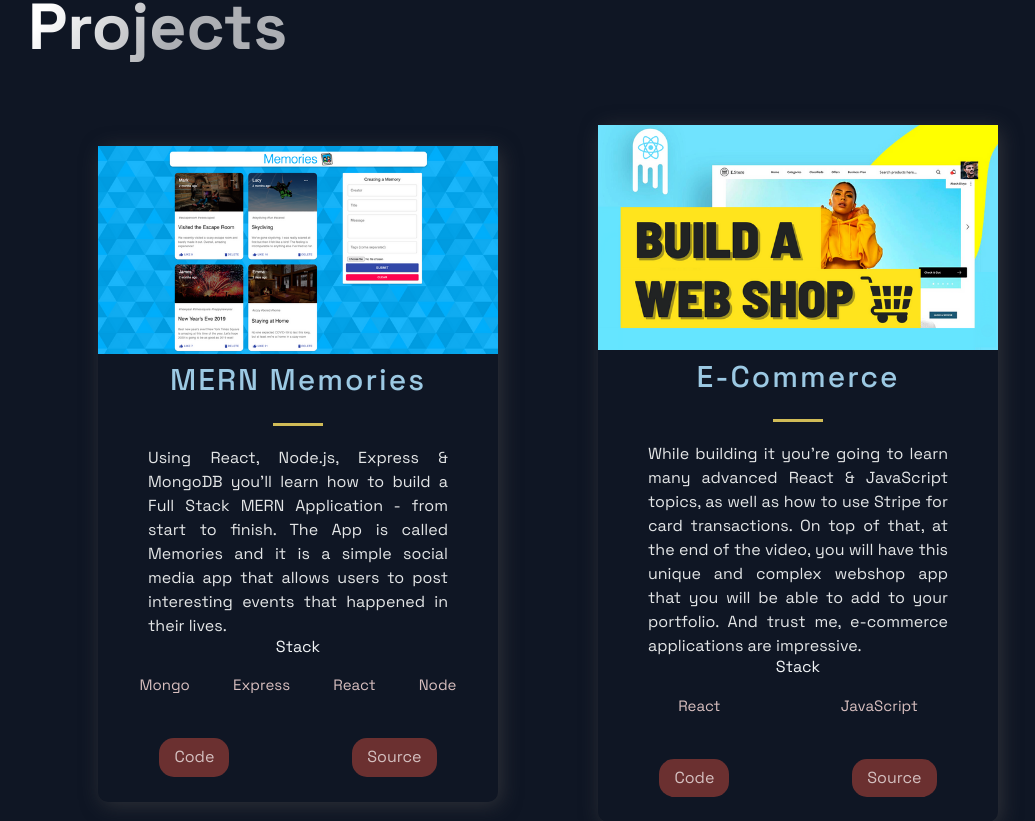
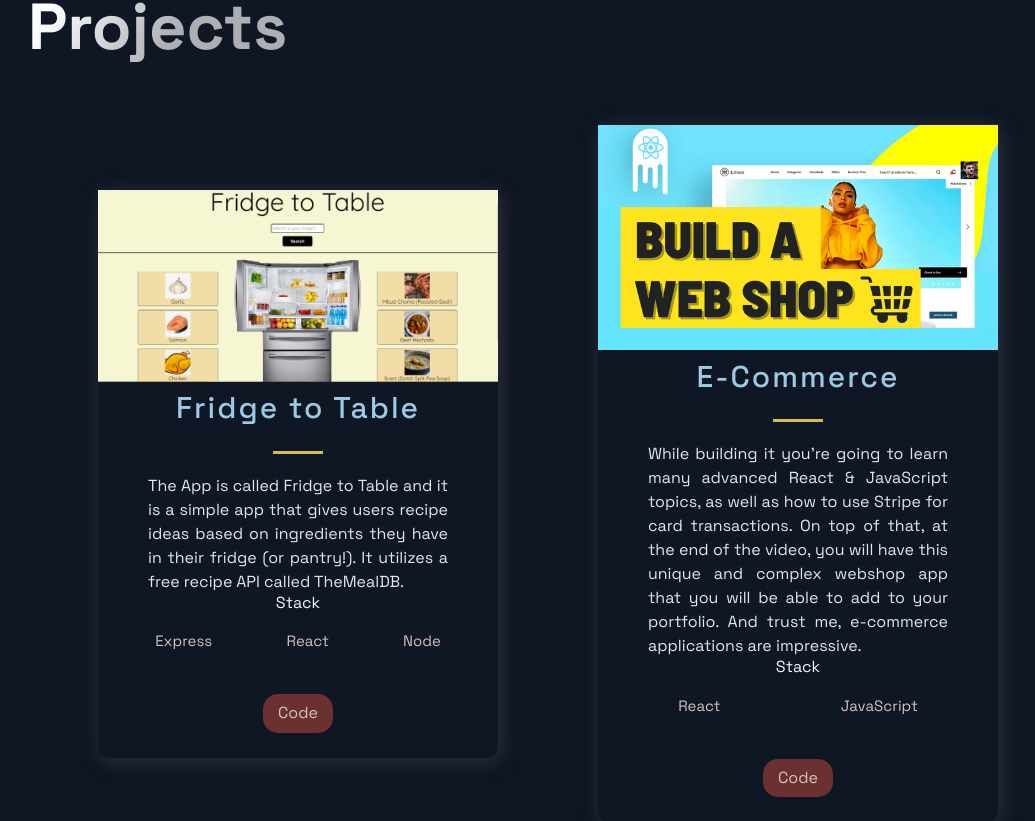
Before and after one commit to SaagarSuresh/portfolio_website, a Next.js app: page / in a window 1280 px wide. Shown: the part 839-1660 px from the top of the page, without its empty margins (92-1127 px from the left). Built offline with nearby package versions, Linux system fonts and the light colour scheme.

Commit message:
Remove Source button from Projects card.

```diff
--- a/src/components/Footer/Footer.js
+++ b/src/components/Footer/Footer.js
@@ -34,14 +34,11 @@ const Footer = () => {
           <Slogan>Innovating one project at a time</Slogan>
         </CompanyContainer>
         <SocialContainer>
-          <SocialIcons href="https://github.com">
+          <SocialIcons href="https://github.com/SaagarSuresh">
             <AiFillGithub size="3rem" />
           </SocialIcons>
-          <SocialIcons href="https://linkedin.com">
+          <SocialIcons href="https://www.linkedin.com/in/sagar-suresh-raj/">
             <AiFillLinkedin size="3rem" />
-          </SocialIcons>
-          <SocialIcons href="https://instagram.com">
-            <AiFillInstagram size="3rem" />
           </SocialIcons>
         </SocialContainer>
       </SocialIconsContainer>
--- a/src/components/Projects/Projects.js
+++ b/src/components/Projects/Projects.js
@@ -27,7 +27,6 @@ const Projects = () => (
           </div>
           <UtilityList>
             <ExternalLinks href={visit}>Code</ExternalLinks>
-            <ExternalLinks href={source}>Source</ExternalLinks>
           </UtilityList>
         </BlogCard>
       ))}
--- a/src/constants/constants.js
+++ b/src/constants/constants.js
@@ -1,9 +1,9 @@
 export const projects = [
   {
-    title: 'MERN Memories',
-    description: "Using React, Node.js, Express & MongoDB you'll learn how to build a Full Stack MERN Application - from start to finish. The App is called Memories and it is a simple social media app that allows users to post interesting events that happened in their lives.",
-      image: '/images/1.png',
-      tags: ['Mongo', 'Express', 'React', 'Node'],
+    title: 'Fridge to Table',
+    description: "The App is called Fridge to Table and it is a simple app that gives users recipe ideas based on ingredients they have in their fridge (or pantry!). It utilizes a free recipe API called TheMealDB.",
+      image: '/images/FtT.PNG',
+      tags: ['Express', 'React', 'Node'],
     source: 'https://google.com',
     visit: 'https://google.com',
     id: 0,
```
Also changed, not shown: public/images/1.png (deleted), public/images/FtT.PNG (added).
